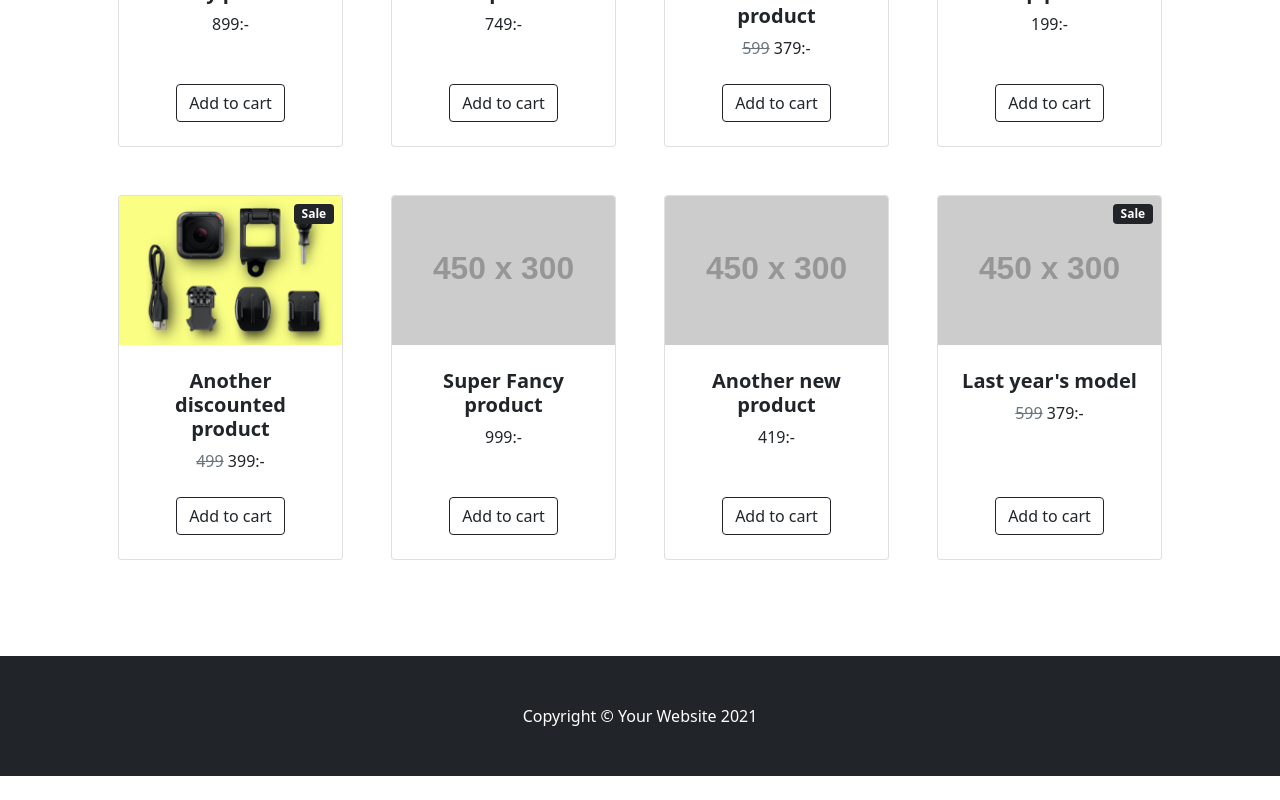
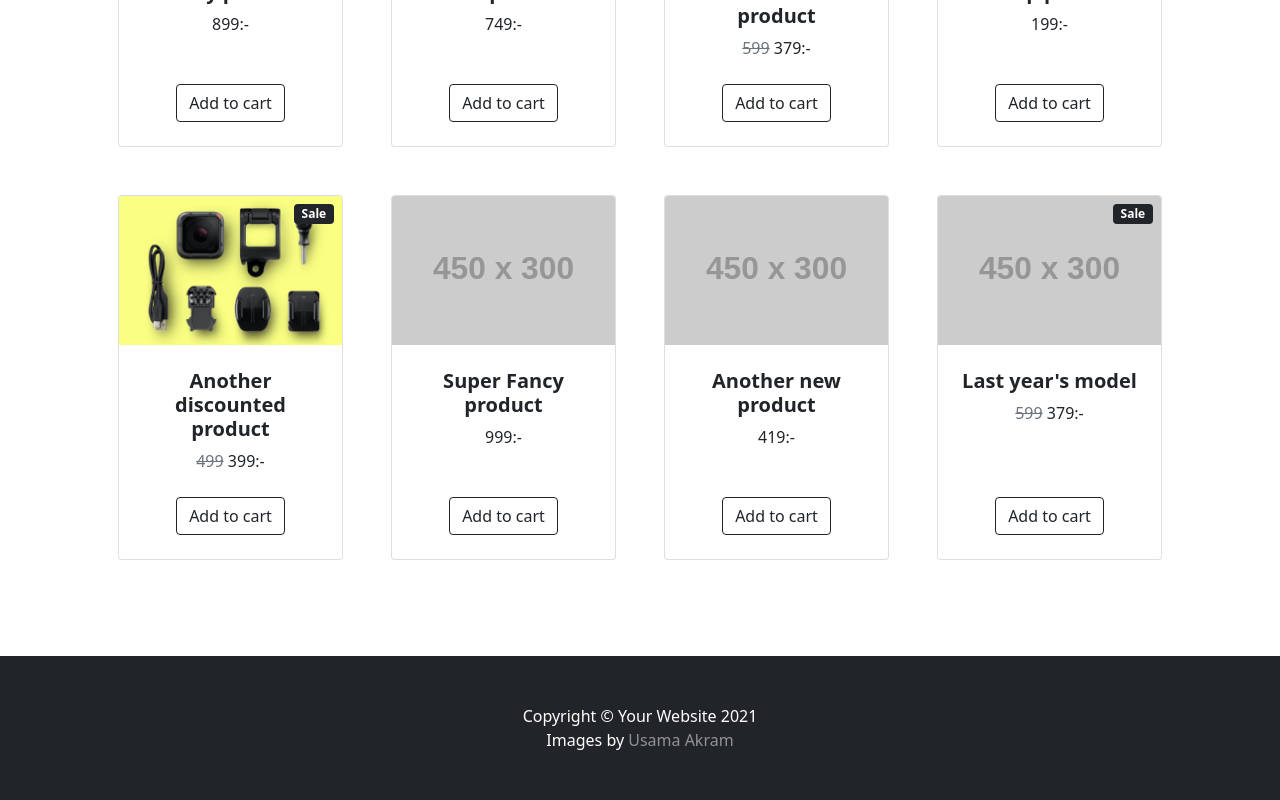
Before and after one commit to zamircohen/backend2-ecommerce, a React (Create React App) app in the folder client/: page / in a window 1280 px wide. Shown: the part 643-1443 px from the top of the page. Before the commit the page ends 1419 px from the top, so only its background shows below. Built offline with nearby package versions, Linux system fonts and the light colour scheme.

Commit message:
Add photo credit link in footer

```diff
--- a/client/src/App.js
+++ b/client/src/App.js
@@ -48,7 +48,14 @@ function App() {
           <Route path="/products/:sku" element={<ProductPage />} />
         </Routes>
         <footer className="py-5 bg-dark">
-            <div className="container"><p class="m-0 text-center text-white">Copyright &copy; Your Website 2021</p></div>
+            <div className="container">
+                <p class="m-0 text-center text-white">
+                    Copyright &copy; Your Website 2021
+                </p>
+                <p class="m-0 text-center text-white">
+                    Images by <a className="footer-link" href="https://unsplash.com/@usama_1248">Usama Akram</a>
+                </p>
+            </div>
         </footer>
     </>
   );
```
Also changed, not shown: client/public/css/styles.css.
